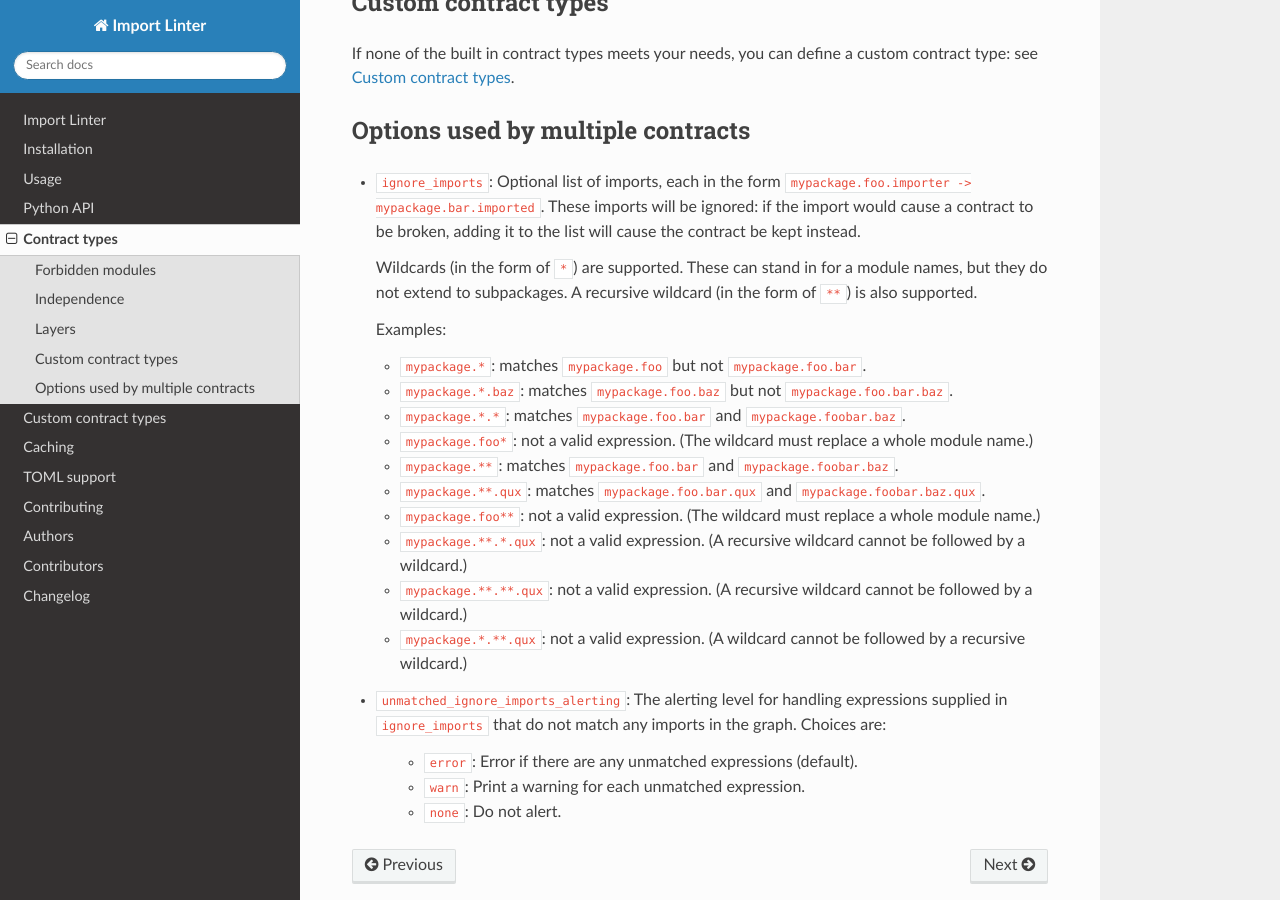
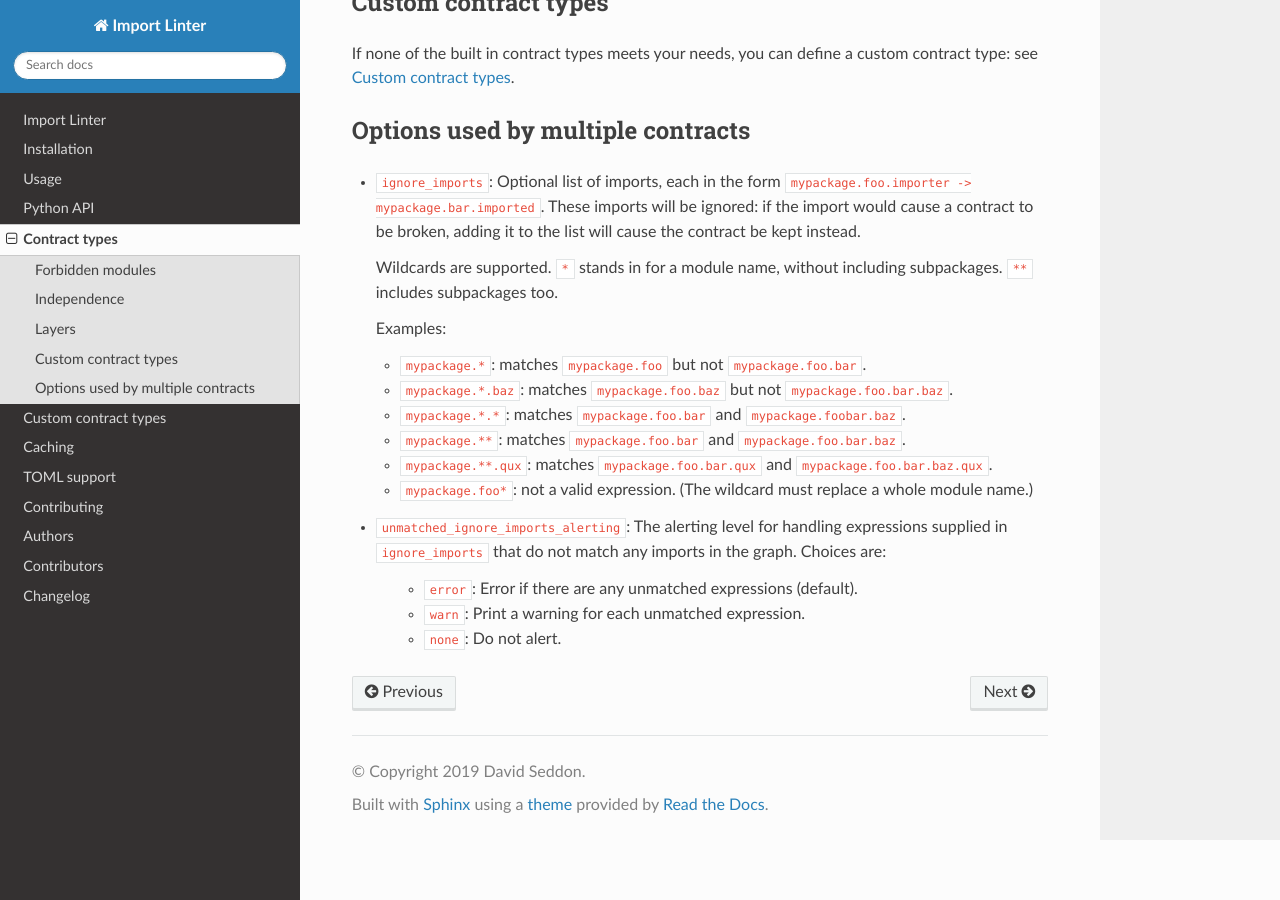
Before and after one commit to seddonym/import-linter, a Sphinx documentation site: the page built from docs/contract_types.rst, in a window 1280 px wide and 900 px high, scrolled down 4564 px. Built offline with Sphinx 7.4.7 and the Read the Docs theme 2.0.0, drawn with Linux system fonts in a browser that asks for light colours.

Commit message:
Trim docs about wildcards

```diff
--- a/docs/contract_types.rst
+++ b/docs/contract_types.rst
@@ -235,21 +235,17 @@ Options used by multiple contracts
   These imports will be ignored: if the import would cause a contract to be broken, adding it to the list will cause the
   contract be kept instead.
 
-  Wildcards (in the form of ``*``) are supported. These can stand in for a module names, but they do not extend to
-  subpackages. A recursive wildcard (in the form of ``**``) is also supported.
+  Wildcards are supported. ``*`` stands in for a module name, without including subpackages. ``**`` includes
+  subpackages too.
 
   Examples:
 
   - ``mypackage.*``:  matches ``mypackage.foo`` but not ``mypackage.foo.bar``.
   - ``mypackage.*.baz``: matches ``mypackage.foo.baz`` but not ``mypackage.foo.bar.baz``.
   - ``mypackage.*.*``: matches ``mypackage.foo.bar`` and ``mypackage.foobar.baz``.
+  - ``mypackage.**``: matches ``mypackage.foo.bar`` and ``mypackage.foo.bar.baz``.
+  - ``mypackage.**.qux``: matches ``mypackage.foo.bar.qux`` and ``mypackage.foo.bar.baz.qux``.
   - ``mypackage.foo*``: not a valid expression. (The wildcard must replace a whole module name.)
-  - ``mypackage.**``: matches ``mypackage.foo.bar`` and ``mypackage.foobar.baz``.
-  - ``mypackage.**.qux``: matches ``mypackage.foo.bar.qux`` and ``mypackage.foobar.baz.qux``.
-  - ``mypackage.foo**``: not a valid expression. (The wildcard must replace a whole module name.)
-  - ``mypackage.**.*.qux``: not a valid expression. (A recursive wildcard cannot be followed by a wildcard.)
-  - ``mypackage.**.**.qux``: not a valid expression. (A recursive wildcard cannot be followed by a wildcard.)
-  - ``mypackage.*.**.qux``: not a valid expression. (A wildcard cannot be followed by a recursive wildcard.)
 
 - ``unmatched_ignore_imports_alerting``: The alerting level for handling expressions supplied in ``ignore_imports``
   that do not match any imports in the graph. Choices are:
```
